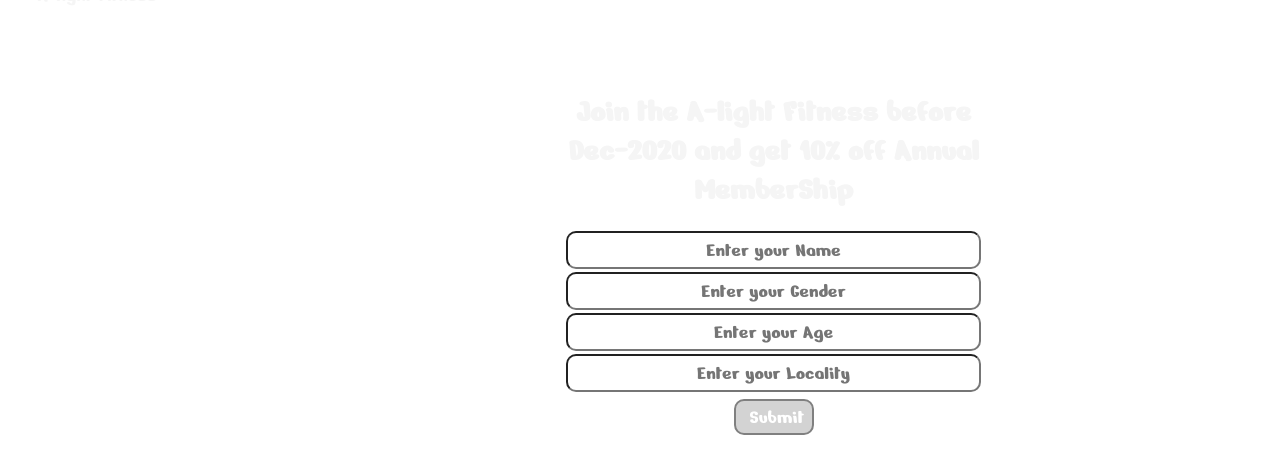
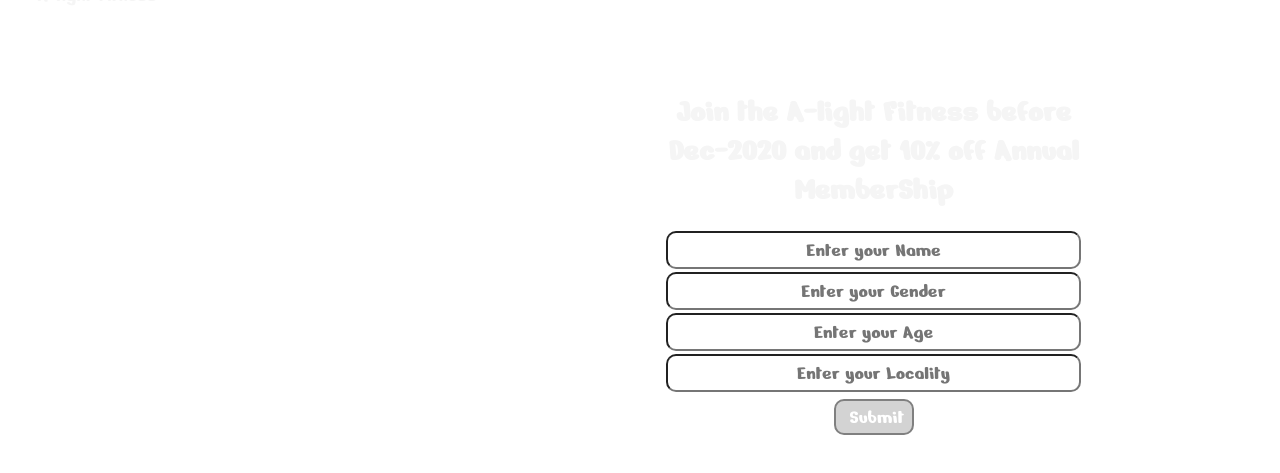
Before and after one commit to Adbsideload/A-light-Fitness.io, a plain HTML site: page index.html in a window 1280 px wide. Shown: the part 119-592 px from the top of the page. Drawn offline with Linux system fonts and the light colour scheme.

Commit message:
Sixth Commit
.container
 margin: 52px 600px;

```diff
--- a/css/style.css
+++ b/css/style.css
@@ -73,7 +73,7 @@
 
 .container {
     /* border: 2px solid blue; */
-    margin: 52px 500px;
+    margin: 52px 600px;
     padding: 38px 56px;
     width: 34%;
     border-radius: 25px;
```
